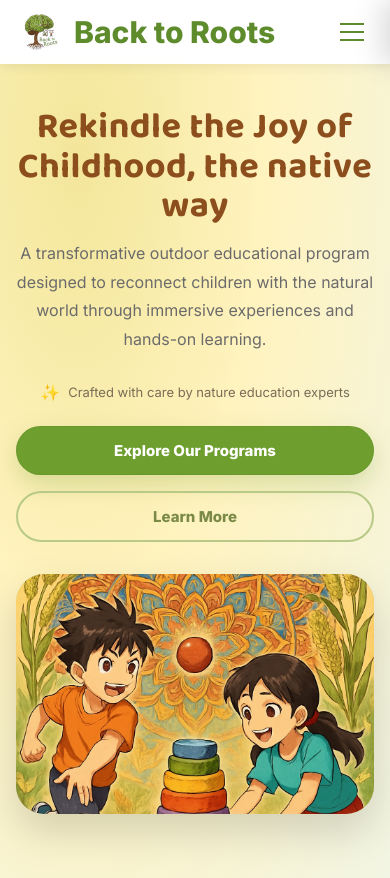
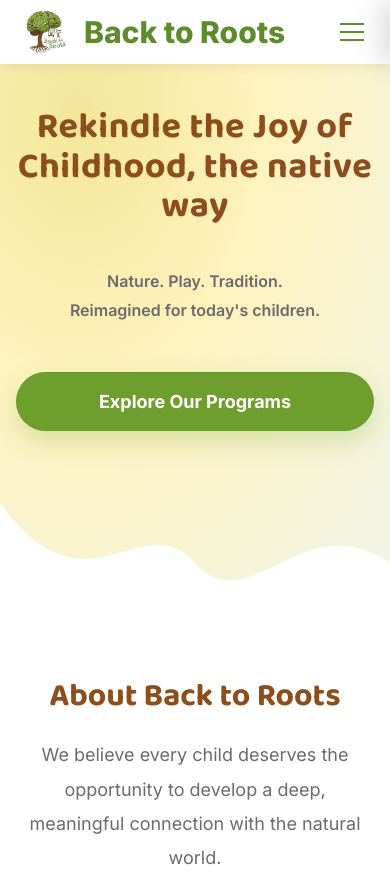
Before and after one commit to Trinity-Nexus/back-to-roots-deployment, a plain HTML site: page index.html in a window 390 px wide. Shown: the top 878 px of the page. Drawn offline with Linux system fonts and the light colour scheme.

Commit message:
Changes made to hero section

```diff
--- a/index.html
+++ b/index.html
@@ -85,7 +85,7 @@
   <header class="nav">
     <div class="nav__inner">
       <a class="nav__brand" href="#home">
-        <img src="./assets/icons/logo-C0GJMs8s.jpeg" alt="Back to Roots Logo" style="height: 50px; vertical-align: middle;">
+        <img src="./assets/icons/logo-C0GJMs8s.jpeg" alt="Back to Roots Logo" style="height: 60px; vertical-align: middle;">
         <span>Back to Roots</span>
       </a>
       <button class="nav__menu-button" aria-label="Toggle menu">
@@ -126,22 +126,23 @@
   <section class="hero" id="home">
     <div class="hero__bg"></div>
     <div class="hero__inner">
-      <div class="hero__left">
+      <!-- <div class="hero__left"> -->
         <h1 class="hero__title">Rekindle the Joy of<br>Childhood, the native way</h1>
-        <p class="hero__subtitle">A transformative outdoor educational program designed to reconnect children with the natural world through immersive experiences and hands-on learning.</p>
-        <div class="hero__crafted">
+        <p class="hero__subtitle">Nature. Play. Tradition.
+        <br/>Reimagined for today's children.</p>
+        <!-- <div class="hero__crafted">
           <span class="sparkle">✨</span> Crafted with care by nature education experts
+        </div> -->
+        <div class="hero__actions">
+          <a href="#programs" class="btn btn--filled btn--hero">Explore Our Programs</a>
+          <!-- <a href="#about" class="btn btn--outline">Learn More</a> -->
         </div>
-        <div class="hero__actions">
-          <a href="#programs" class="btn btn--filled">Explore Our Programs</a>
-          <a href="#about" class="btn btn--outline">Learn More</a>
-        </div>
-      </div>
-      <div class="hero__right">
+      <!-- </div> -->
+      <!-- <div class="hero__right">
         <div class="media-card">
           <img src="./assets/event-2/program-2.jpeg" alt="Children playing outdoors" class="media-card__img" />
         </div>
-      </div>
+      </div> -->
     </div>
     <div class="hero__wave">
       <svg width="100%" height="100%" viewBox="0 0 1440 80" fill="none" preserveAspectRatio="none">
--- a/styles.css
+++ b/styles.css
@@ -531,7 +531,14 @@
 .hero__bg { position: absolute; inset: 0; background: radial-gradient(120% 120% at 20% 10%, #F3E69A 0%, #FFF3BF 40%, #F0F5E9 100%); }
 .hero__inner { position: relative; max-width: 1200px; margin: 0 auto; padding: 48px 24px 40px; display: grid; grid-template-columns: 1.2fr 1fr; gap: 48px; align-items: center; }
 .hero__title { margin: 0 0 12px; font-family: 'Baloo 2', cursive; font-size: 56px; line-height: 1.1; color: #8C4E1D; letter-spacing: 0.5px; }
-.hero__subtitle { margin: 0 0 18px; font-size: 16px; line-height: 1.8; color: #6b6b6b; max-width: 600px; }
+.hero__subtitle { margin: 0 0 24px;
+  font-size: 18px;
+  line-height: 1.8;
+  color: #6b6b6b;
+  max-width: 700px;
+  margin-left: auto;
+  margin-right: auto;
+  font-weight: 600; }
 .hero__crafted { display: inline-flex; align-items: center; gap: 8px; font-size: 13px; color: #7A6D57; margin: 10px 0 24px; }
 .sparkle { font-size: 16px; }
 .hero__actions { display: flex; gap: 16px; }
@@ -539,6 +546,13 @@
 .btn { display: inline-block; border-radius: 9999px; padding: 14px 20px; font-weight: 800; text-decoration: none; font-size: 15px; }
 .btn--filled { background: #6E9F2E; color: #fff; box-shadow: 0 10px 24px rgba(110,159,46,0.25); border: 1px solid rgba(0,0,0,0.05); }
 .btn--filled:hover { background: #648F29; }
+
+/* Sindhu's Button changes */
+.btn--hero {
+  padding: 18px 32px;
+  font-size: 18px;
+  font-weight: 700;
+}
 .btn--outline { background: transparent; color: #7B8B47; border: 2px solid #B8C988; }
 .btn--outline:hover { background: rgba(184,201,136,0.1); }
 
@@ -1097,3 +1111,118 @@
   .hero__title { font-size: 64px; }
   .media-card { height: 400px; }
 }
+/* --------------------------------------------Sindhu's Changes-------------------------- */
+
+/* Updated Hero Section - Centered Layout */
+.hero__inner {
+  position: relative;
+  max-width: 1200px;
+  margin: 0 auto;
+  padding: 80px 24px 60px;
+  display: flex;
+  flex-direction: column;
+  align-items: center;
+  text-align: center;
+  gap: 32px;
+}
+
+.hero__left {
+  max-width: 800px; /* Control content width */
+  width: 100%;
+}
+
+.hero__title {
+  margin: 0 0 16px;
+  font-family: 'Baloo 2', cursive;
+  font-size: 56px;
+  line-height: 1.1;
+  color: #8C4E1D;
+  letter-spacing: 0.5px;
+}
+
+.hero__subtitle {
+  margin: 0 0 24px;
+  font-size: 18px;
+  line-height: 1.8;
+  color: #6b6b6b;
+  max-width: 700px;
+  margin-left: auto;
+  margin-right: auto;
+}
+
+.hero__crafted {
+  display: flex;
+  align-items: center;
+  justify-content: center;
+  gap: 8px;
+  font-size: 14px;
+  color: #7A6D57;
+  margin: 0 0 32px;
+}
+
+.hero__actions {
+  display: flex;
+  gap: 16px;
+  justify-content: center;
+  flex-wrap: wrap;
+}
+
+/* Remove the right column entirely */
+.hero__right {
+  display: none;
+}
+
+/* Responsive adjustments */
+@media (max-width: 767px) {
+  .hero__inner {
+    padding: 60px 20px 40px;
+    gap: 24px;
+  }
+
+  .hero__title {
+    font-size: 42px;
+  }
+
+  .hero__subtitle {
+    font-size: 16px;
+  }
+
+  .hero__actions {
+    flex-direction: column;
+    width: 100%;
+  }
+
+  .btn {
+    width: 100%;
+    text-align: center;
+  }
+}
+
+@media (max-width: 599px) {
+  .hero__inner {
+    padding: 48px 16px 32px;
+  }
+
+  .hero__title {
+    font-size: 36px;
+  }
+
+  .hero__crafted {
+    font-size: 13px;
+  }
+}
+
+/* Larger screens */
+@media (min-width: 1440px) {
+  .hero__title {
+    font-size: 64px;
+  }
+
+  .hero__subtitle {
+    font-size: 20px;
+  }
+
+  .hero__inner {
+    padding: 100px 24px 80px;
+  }
+}
```
